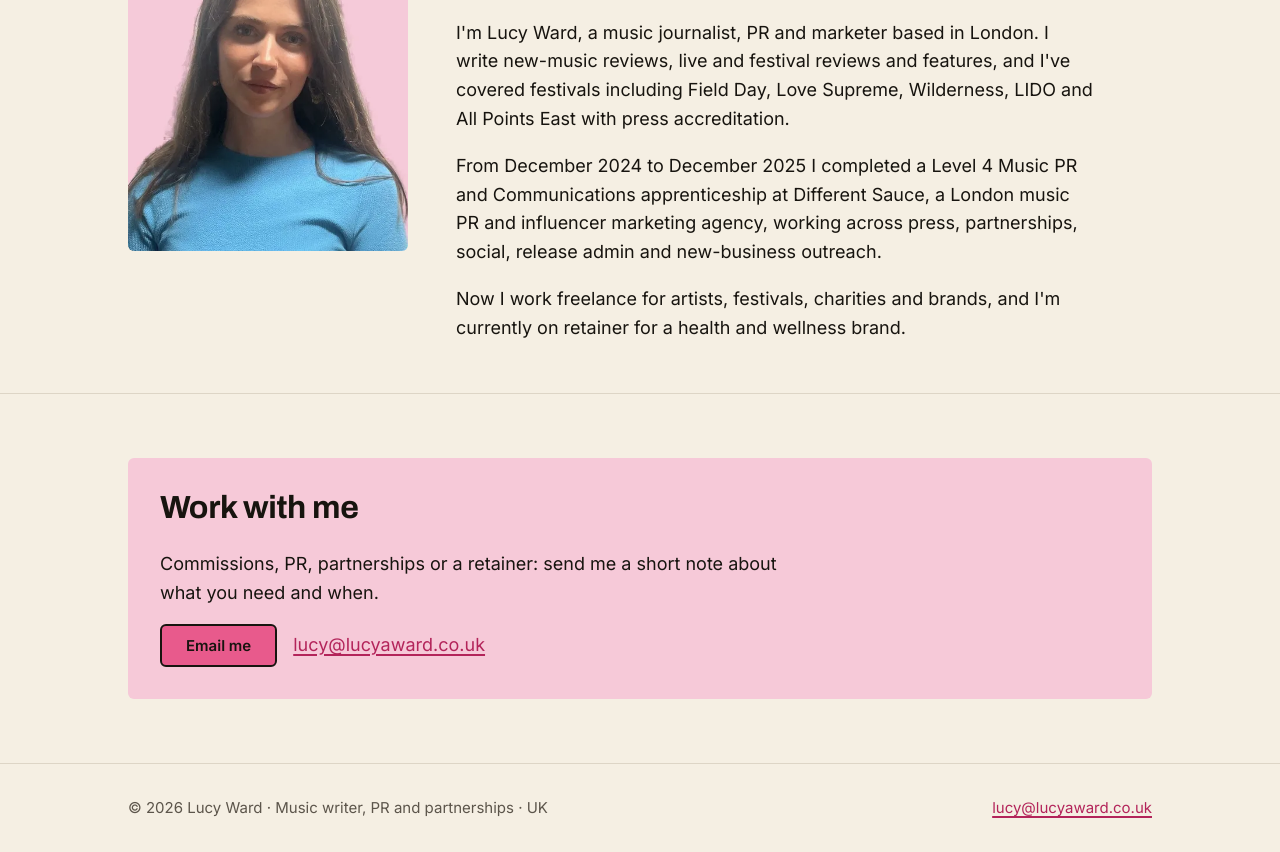
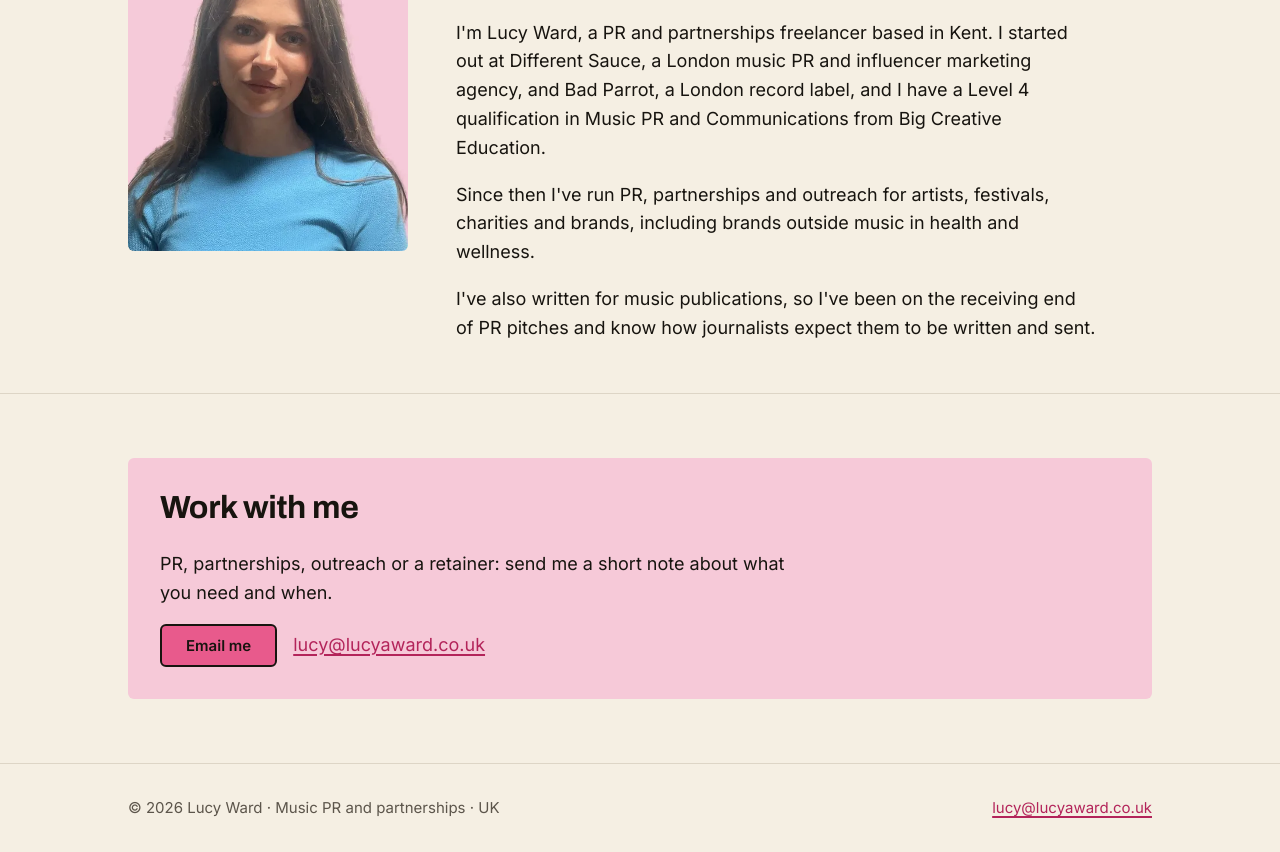
Before and after one commit to lucywxrd-creator/lucyaward.co.uk, a plain HTML site: page about.html in a window 1280 px wide. Shown: the part 224-1076 px from the top of the page. Drawn offline with Linux system fonts and the light colour scheme.

Commit message:
Update about.html

```diff
--- a/about.html
+++ b/about.html
@@ -4,9 +4,9 @@
 <meta charset="utf-8">
 <meta name="viewport" content="width=device-width, initial-scale=1">
 <title>About · Lucy Ward</title>
-<meta name="description" content="About Lucy Ward, a London-based music journalist, PR and marketer.">
+<meta name="description" content="About Lucy Ward, a freelance music PR based in Kent.">
 <meta property="og:title" content="About · Lucy Ward">
-<meta property="og:description" content="About Lucy Ward, a London-based music journalist, PR and marketer.">
+<meta property="og:description" content="About Lucy Ward, a freelance music PR based in Kent.">
 <link rel="icon" href="/favicon.ico" sizes="48x48">
 <link rel="icon" href="/favicon.svg" type="image/svg+xml">
 <link rel="apple-touch-icon" href="/apple-touch-icon.png">
@@ -30,19 +30,19 @@
 <div class="about-text">
 <p class="label">About</p>
 <h1 class="display page-title">Hi, I'm Lucy</h1>
-<p>I&#x27;m Lucy Ward, a music journalist, PR and marketer based in London. I write new-music reviews, live and festival reviews and features, and I&#x27;ve covered festivals including Field Day, Love Supreme, Wilderness, LIDO and All Points East with press accreditation.</p><p>From December 2024 to December 2025 I completed a Level 4 Music PR and Communications apprenticeship at Different Sauce, a London music PR and influencer marketing agency, working across press, partnerships, social, release admin and new-business outreach.</p><p>Now I work freelance for artists, festivals, charities and brands, and I&#x27;m currently on retainer for a health and wellness brand.</p>
+<p>I&#x27;m Lucy Ward, a PR and partnerships freelancer based in Kent. I started out at Different Sauce, a London music PR and influencer marketing agency, and Bad Parrot, a London record label, and I have a Level 4 qualification in Music PR and Communications from Big Creative Education.</p><p>Since then I&#x27;ve run PR, partnerships and outreach for artists, festivals, charities and brands, including brands outside music in health and wellness.</p><p>I&#x27;ve also written for music publications, so I&#x27;ve been on the receiving end of PR pitches and know how journalists expect them to be written and sent.</p>
 </div>
 </div></section>
 <section class="block"><div class="wrap">
 <div class="panel">
 <h2>Work with me</h2>
-<p>Commissions, PR, partnerships or a retainer: send me a short note about what you need and when.</p>
+<p>PR, partnerships, outreach or a retainer: send me a short note about what you need and when.</p>
 <div class="actions"><a class="btn btn-primary" href="mailto:lucy@lucyaward.co.uk?subject=Enquiry%20via%20lucyaward.co.uk">Email me</a><a href="mailto:lucy@lucyaward.co.uk?subject=Enquiry%20via%20lucyaward.co.uk">lucy@lucyaward.co.uk</a></div>
 </div>
 </div></section>
 </main>
 <footer class="site-footer"><div class="wrap">
-<span>© 2026 Lucy Ward · Music writer, PR and partnerships · UK</span>
+<span>© 2026 Lucy Ward · Music PR and partnerships · UK</span>
 <a href="mailto:lucy@lucyaward.co.uk?subject=Enquiry%20via%20lucyaward.co.uk">lucy@lucyaward.co.uk</a>
 </div></footer>
 </body>
```
